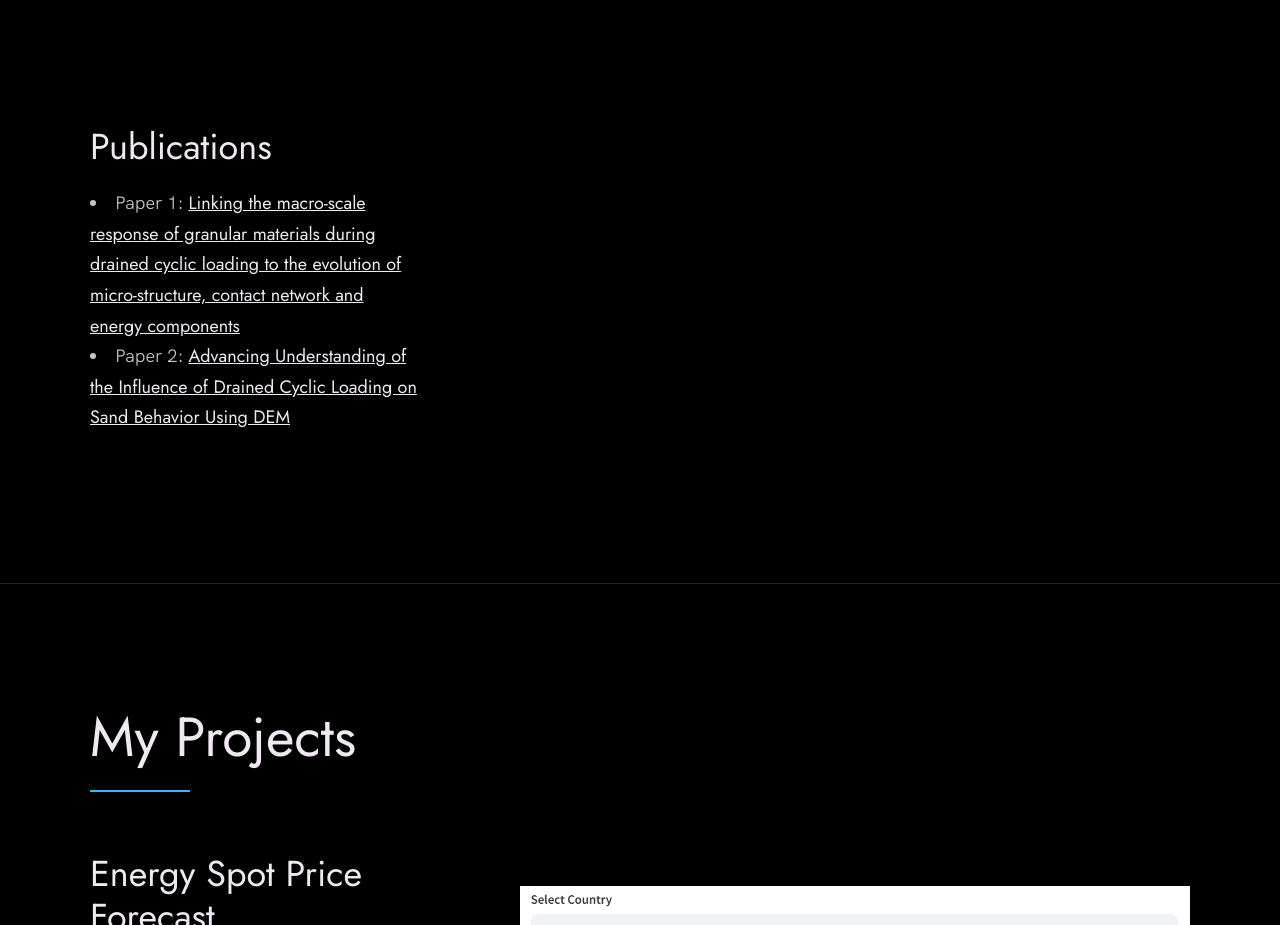
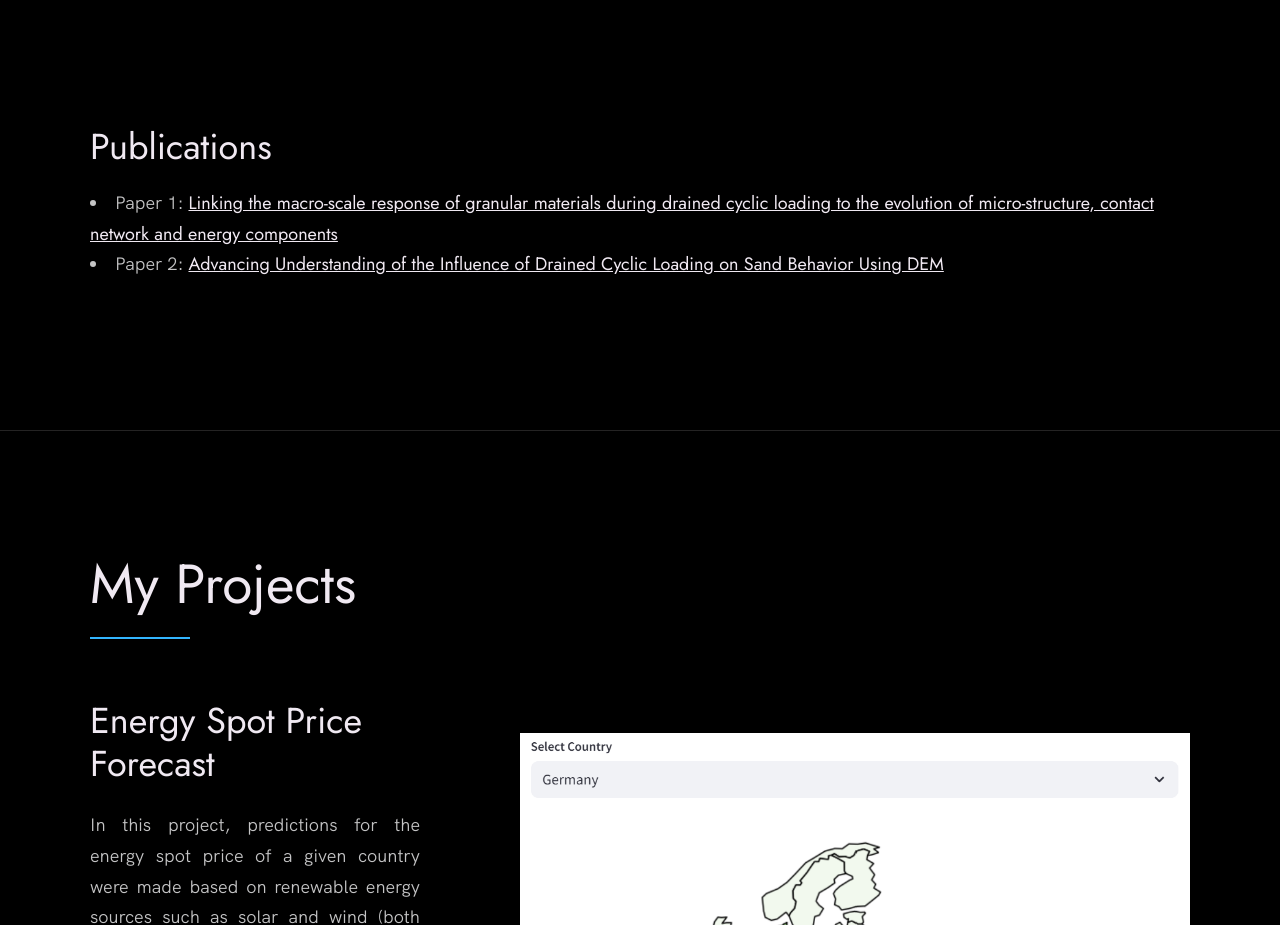
Before and after one commit to TaraSassel/Portfolio, a plain HTML site: page index.html in a window 1280 px wide. Shown: the part 2040-2965 px from the top of the page. Drawn offline with Linux system fonts and the light colour scheme.

Commit message:
changed class

```diff
--- a/index.html
+++ b/index.html
@@ -90,7 +90,7 @@
               <img src="./images/ClumpRotate.gif" class="work__image" alt="PhD Project" />
             </div>
         </div>
-        <div class="work__box">
+        <div class="row">
             <div class="work__text">
               <h3>Publications</h3>
               <ul class="work__list">
```
